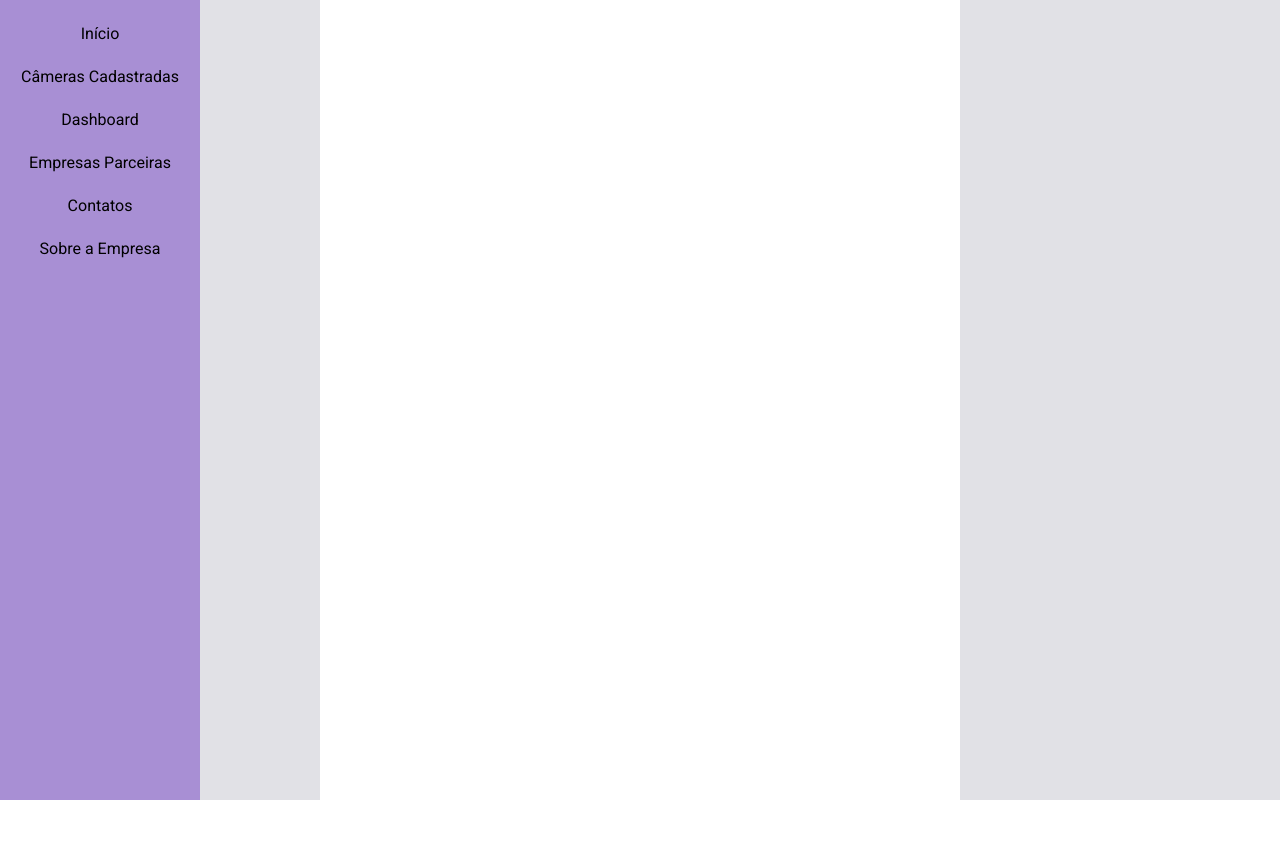
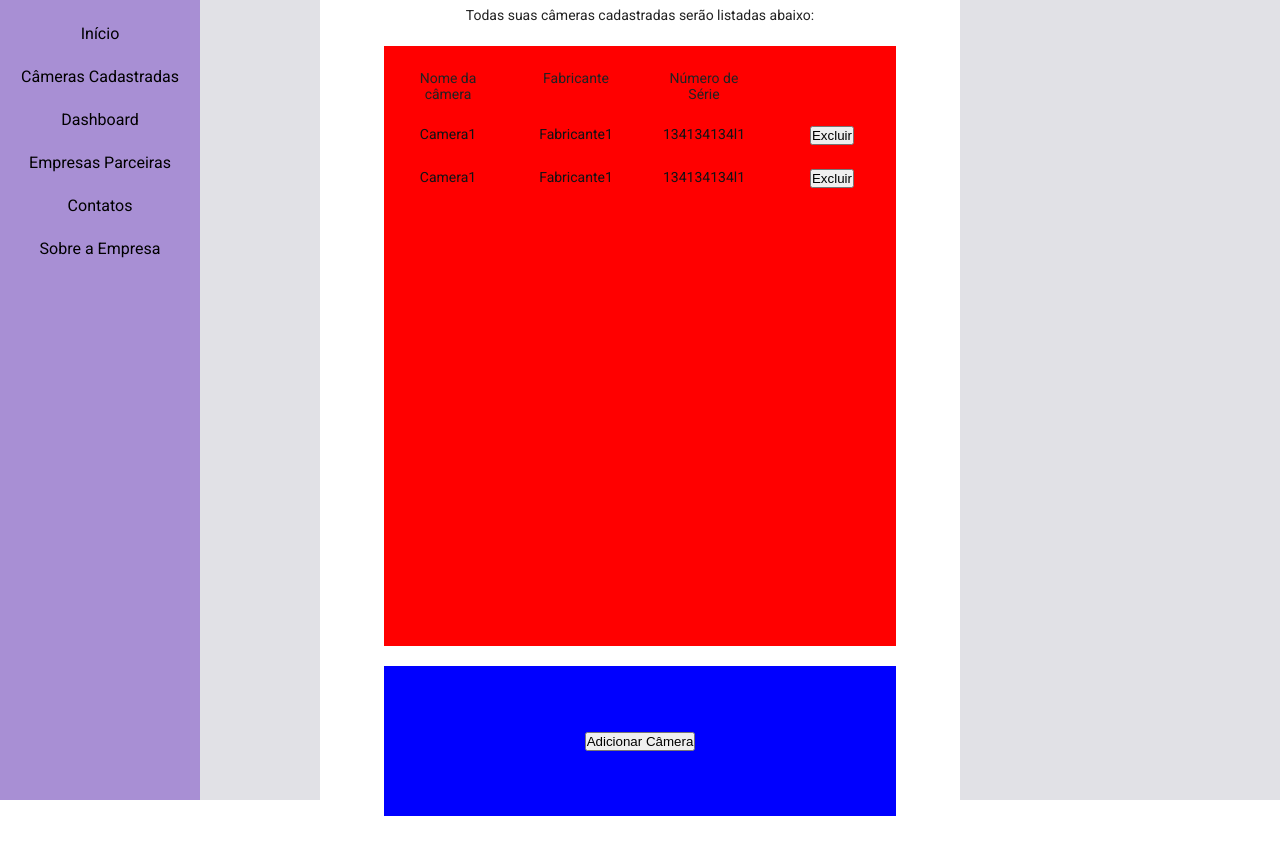
Before and after one commit to gtretow/octo_test, a React (Vite) app: page / in a window 1280 px wide. Built offline with nearby package versions, Linux system fonts and the light colour scheme.

Commit message:
added: table for cameras already created

```diff
--- a/src/views/LandingPage/LandingPage.tsx
+++ b/src/views/LandingPage/LandingPage.tsx
@@ -4,7 +4,40 @@ import * as S from ".";
 const LandingPage: React.FC = () => {
   return (
     <S.LandingPageWrapper>
-      <S.Container>aaaaaaaaaaaaaaaaaaaaaaaaaaaaaaaaaaaaaaaaa</S.Container>
+      <S.CenterDiv>
+        <S.MainHeading>Câmeras Cadastradas</S.MainHeading>
+        <S.Paragraph>
+          Todas suas câmeras cadastradas serão listadas abaixo:
+        </S.Paragraph>
+        <S.Container></S.Container>
+        <S.TableComponent>
+          <S.TableColumn>
+            <S.TableInfo>Nome da câmera</S.TableInfo>
+            <S.TableInfo>Fabricante</S.TableInfo>
+            <S.TableInfo>Número de Série</S.TableInfo>
+            <S.TableInfo></S.TableInfo>
+          </S.TableColumn>
+          <S.TableColumn>
+            <S.TableItem>Camera1</S.TableItem>
+            <S.TableItem>Fabricante1</S.TableItem>
+            <S.TableItem>134134134l1</S.TableItem>
+            <S.TableItem>
+              <button>Excluir</button>
+            </S.TableItem>
+          </S.TableColumn>
+          <S.TableColumn>
+            <S.TableItem>Camera1</S.TableItem>
+            <S.TableItem>Fabricante1</S.TableItem>
+            <S.TableItem>134134134l1</S.TableItem>
+            <S.TableItem>
+              <button>Excluir</button>
+            </S.TableItem>
+          </S.TableColumn>
+        </S.TableComponent>
+        <S.ButtonContainer>
+          <button>Adicionar Câmera</button>
+        </S.ButtonContainer>
+      </S.CenterDiv>
     </S.LandingPageWrapper>
   );
 };
--- a/src/views/LandingPage/index.tsx
+++ b/src/views/LandingPage/index.tsx
@@ -1,6 +1,6 @@
 import styled from "styled-components";
 
-export const LandingPageWrapper = styled.div`
+export const LandingPageWrapper = styled.main`
   width: 100vw;
   height: 100vh;
   background: ${(props) => props.theme.colors.gray[100]};
@@ -10,10 +10,63 @@ export const LandingPageWrapper = styled.div`
   align-items: center;
 `;
 
-export const Container = styled.div`
+export const CenterDiv = styled.div`
   display: flex;
-
+  flex-direction: column;
+  align-items: center;
   width: 50%;
   background: ${(props) => props.theme.colors.white};
   height: 900px;
 `;
+
+export const Container = styled.div`
+  display: flex;
+  margin-top: 20px;
+`;
+
+export const MainHeading = styled.h1`
+  margin-top: 20px;
+  margin-bottom: 10px;
+`;
+
+export const TableComponent = styled.table`
+  text-align: center;
+  display: flex;
+  flex-direction: column;
+  background: red;
+  width: 80%;
+  height: 600px;
+  padding-bottom: 20px;
+`;
+
+export const TableColumn = styled.tr`
+  padding-top: 24px;
+  display: flex;
+  justify-content: space-around;
+`;
+
+export const TableItem = styled.td`
+  width: 20%;
+
+  color: ${(props) => props.theme.colors.gray[700]};
+  font-size: ${(props) => props.theme.fontSizes.sm};
+`;
+
+export const TableInfo = styled.th`
+  width: 20%;
+  font-size: ${(props) => props.theme.fontSizes.sm};
+`;
+
+export const Paragraph = styled.p`
+  font-size: ${(props) => props.theme.fontSizes.sm};
+`;
+
+export const ButtonContainer = styled.div`
+  margin-top: 20px;
+  background: blue;
+  width: 80%;
+  height: 150px;
+  display: flex;
+  justify-content: center;
+  align-items: center;
+`;
```
Also changed, not shown: src/components/Button/Button.jsx (added, +7 -0 lines).
